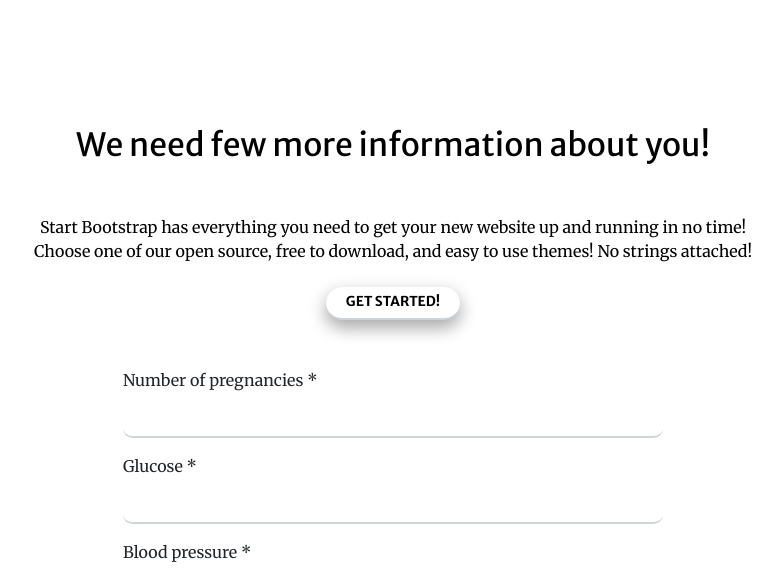
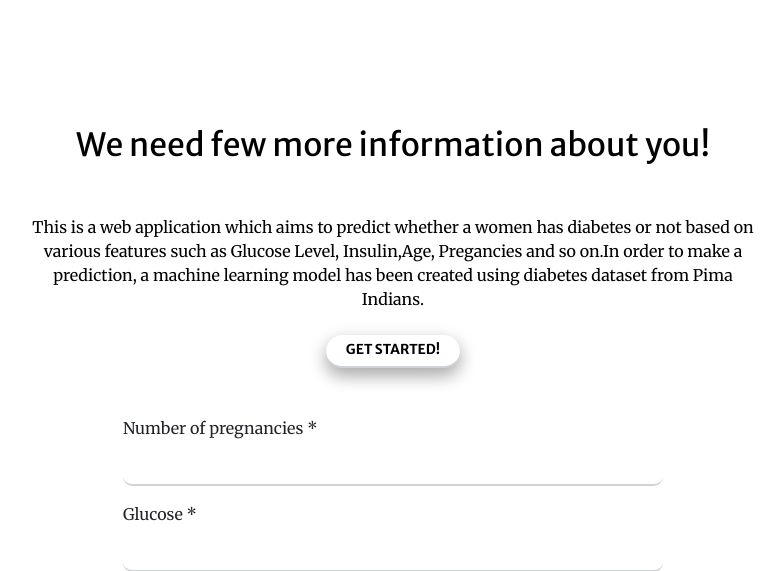
Before and after one commit to snmadalin/newapp, a Flask app: page / in a window 1280 px wide. Shown: the part 802-1373 px from the top of the page, without its empty margins (247-1031 px from the left). Run offline with Flask 2, Linux system fonts and the light colour scheme; parts of the project's set-up code (start-up, migrations or seed data) failed here and were passed over; some libraries are stand-ins or nearby versions.

Commit message:
Update index.html

```diff
--- a/templates/index.html
+++ b/templates/index.html
@@ -76,7 +76,7 @@
         <div class="col-lg-8 text-center">
           <h2 class="text-white mt-0">We need few more information about you!</h2>
           <hr class="divider light my-4">
-          <p class="text-white-50 mb-4">Start Bootstrap has everything you need to get your new website up and running in no time! Choose one of our open source, free to download, and easy to use themes! No strings attached!</p>
+          <p class="text-white-50 mb-4">This is a web application which aims to predict whether a women has diabetes or not based on various features such as Glucose Level, Insulin,Age, Pregancies and so on.In order to make a prediction, a machine learning model has been created using diabetes dataset from Pima Indians.</p>
           <a class="btn btn-down btn-light btn-xl js-scroll-trigger" href="#getstarted">Get Started!</a>
         </div>
       </div>
```
